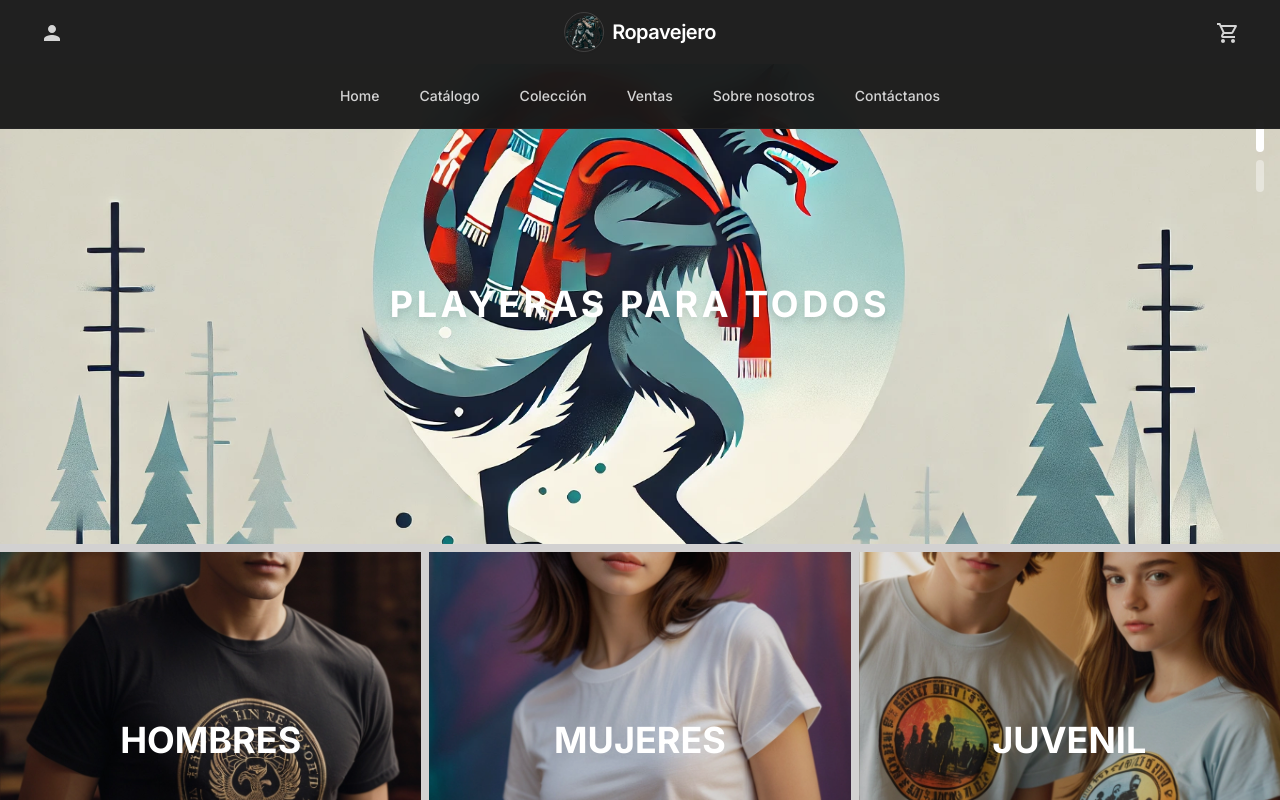
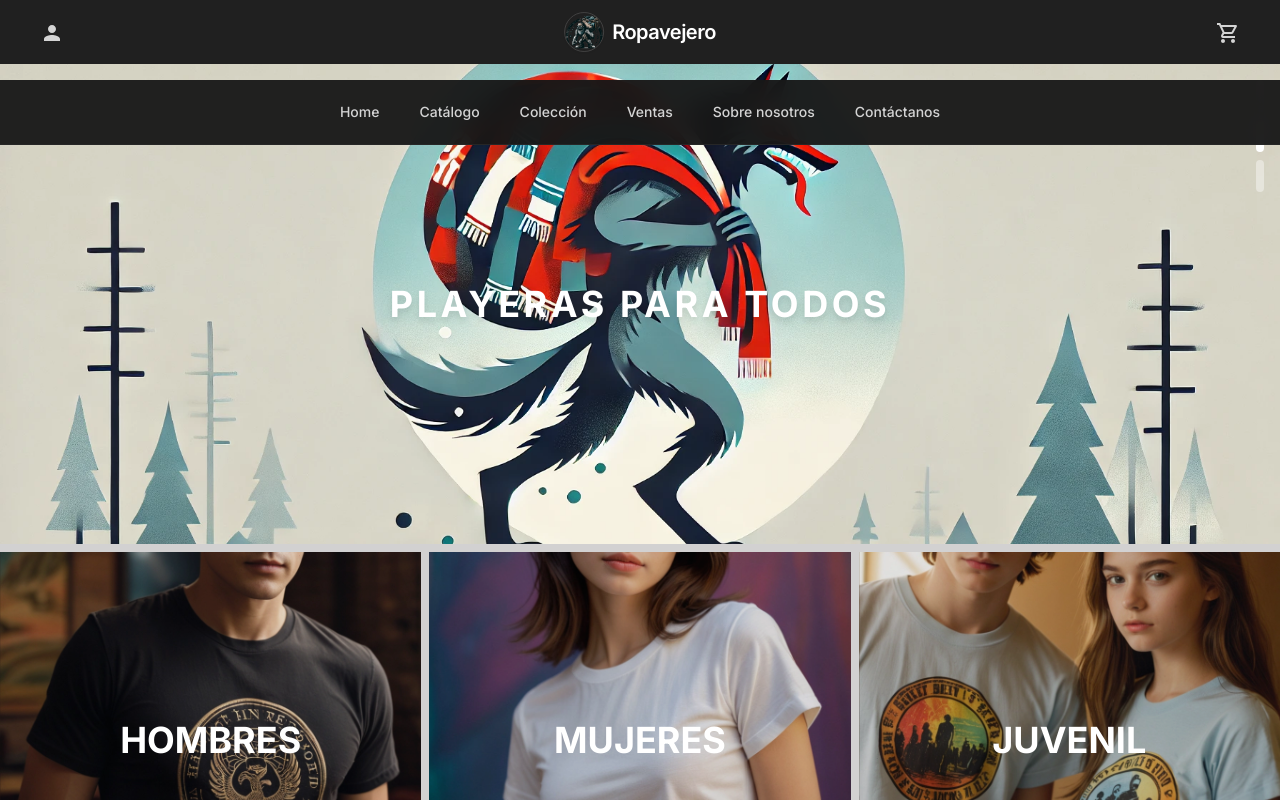
Before and after one commit to sebasdex/ropavejero-next, a Next.js app: page / in a window 1280 px wide. Shown: the top 800 px of the page. Built offline with nearby package versions, Linux system fonts and the light colour scheme.

Commit message:
feat: Update MenuLogo component for improved navbar spacing

```diff
--- a/src/components/MenuLogo.tsx
+++ b/src/components/MenuLogo.tsx
@@ -19,7 +19,7 @@ export default function MenuLogo() {
   return (
     <>
       {/* NAVBAR */}
-      <nav className="fixed top-0 mt-14 sm:mt-16 left-0 right-0 z-40 bg-neutral-900/95 backdrop-blur-md border-b border-neutral-800">
+      <nav className="fixed top-0 mt-[4.5rem] sm:mt-20 left-0 right-0 z-40 bg-neutral-900/95 backdrop-blur-md border-b border-neutral-800">
         <div className="max-w-7xl mx-auto px-6 flex justify-center items-center h-16">
           {/* Hamburger Menu */}
           <button
```
